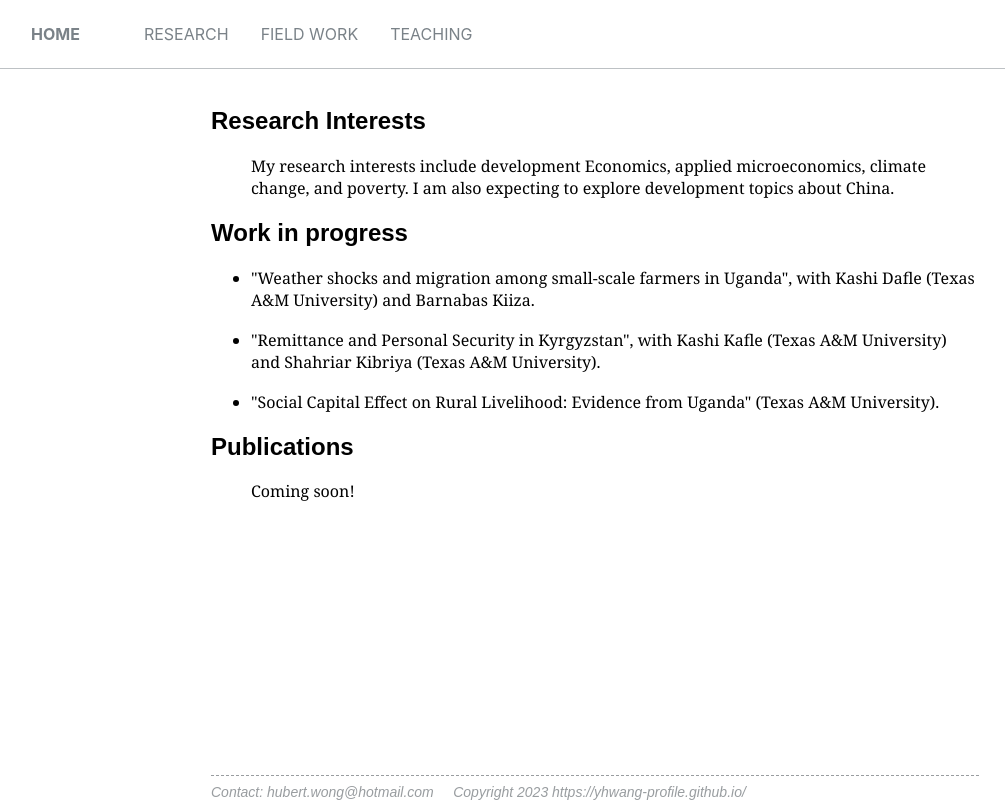
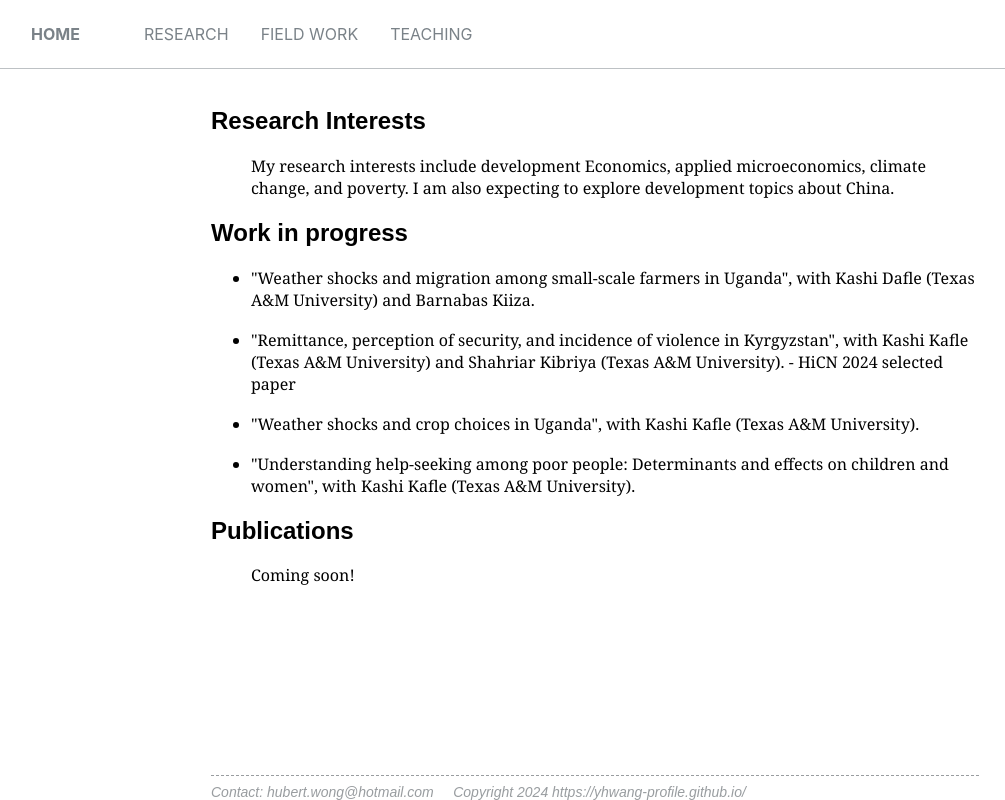
Before and after one commit to yhwang-profile/yhwang-profile.github.io, a plain HTML site: page research.html in a window 1280 px wide. Shown: the whole page, without its empty margins (45-1050 px from the left). Drawn offline with Linux system fonts and the light colour scheme.

Commit message:
Update research.html

```diff
--- a/research.html
+++ b/research.html
@@ -44,10 +44,13 @@
                 <li style="font-family: Georgia, serif"><span>"Weather shocks and migration among small-scale farmers in Uganda", with Kashi Dafle (Texas A&M University) and Barnabas Kiiza.</span></li>
                 </p> </p>
                 </br>
-                <li style="font-family: Georgia, serif"><span>"Remittance and Personal Security in Kyrgyzstan", with Kashi Kafle (Texas A&M University) and Shahriar Kibriya (Texas A&M University).</span></li>
+                <li style="font-family: Georgia, serif"><span>"Remittance, perception of security, and incidence of violence in Kyrgyzstan", with Kashi Kafle (Texas A&M University) and Shahriar Kibriya (Texas A&M University). - HiCN 2024 selected paper</span></li>
                 </p> </p>
                 </br>
-                <li style="font-family: Georgia, serif"><span>"Social Capital Effect on Rural Livelihood: Evidence from Uganda" (Texas A&M University).</span></li>
+                <li style="font-family: Georgia, serif"><span>"Weather shocks and crop choices in Uganda", with Kashi Kafle (Texas A&M University).</span></li>
+                </p> </p>
+                </br>
+                <li style="font-family: Georgia, serif"><span>"Understanding help-seeking among poor people: Determinants and effects on children and women", with Kashi Kafle (Texas A&M University).</span></li>
             </ul>
             <p><h2>Publications</h2></p>
             <ul>
@@ -58,7 +61,7 @@
 
     <footer>
         <hr />
-        <i>Contact: hubert.wong@hotmail.com &nbsp;&nbsp;&nbsp; Copyright 2023 https://yhwang-profile.github.io/</i>
+        <i>Contact: hubert.wong@hotmail.com &nbsp;&nbsp;&nbsp; Copyright 2024 https://yhwang-profile.github.io/</i>
     </footer>
 </body>
 </html>
```
